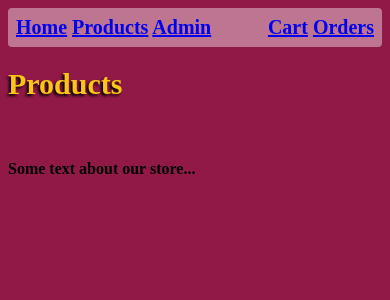
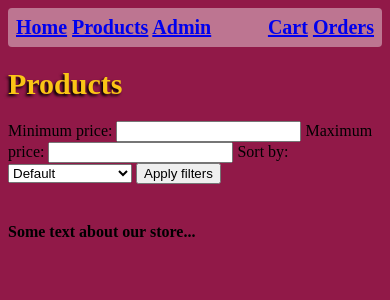
Before and after one commit to Panch-moder/Online-Shop, a Django app: page /products/ in a window 390 px wide. Shown: the top 300 px of the page. Run offline with Django 5.2, Linux system fonts and the light colour scheme; data that the repository does not hold is empty.

Commit message:
feature: add filtering and set up on the phone (#8)

```diff
--- a/config/settings.py
+++ b/config/settings.py
@@ -30,7 +30,7 @@ if not SECRET_KEY:
 # SECURITY WARNING: don't run with debug turned on in production!
 DEBUG = True
 
-ALLOWED_HOSTS = []
+ALLOWED_HOSTS = ['192.168.0.14', '127.0.0.1']
 
 
 # Application definition
--- a/store/templates/store/products.html
+++ b/store/templates/store/products.html
@@ -1,9 +1,36 @@
-{% extends 'store/base.html' %}
+    {% extends 'store/base.html' %}
 {% load static %}
 
 {% block content %}
 
 <h1 class="products-page-title">Products</h1>
+
+
+<form method="GET">
+    <label>
+        Minimum price:
+        <input type="number" name="min_price" min="0">
+    </label>
+
+    <label>
+        Maximum price:
+        <input type="number" name="max_price" min="0">
+    </label>
+
+    <label>
+        Sort by:
+        <select name="sort">
+            <option value="">Default</option>
+            <option value="price">Price: low to high</option>
+            <option value="-price">Price: high to low</option>
+            <option value="name">Name: A to Z</option>
+            <option value="-name">Name: Z to A</option>
+        </select>
+    </label>
+
+    <button type="submit">Apply filters</button>
+</form>
+
 
 <div class="products-container">
 
--- a/store/views.py
+++ b/store/views.py
@@ -18,8 +18,29 @@ def home(request):
     ]})
 
 def products(request):
-    products = list(Product.objects.all())
     cart_quantities = {}
+
+    try:
+        products = Product.objects.all()
+        max_price = request.GET.get("max_price")
+        min_price = request.GET.get("min_price")
+        allowed_sort_options = {"price", "-price", "name", "-name"}
+        sort = request.GET.get("sort")
+
+        if max_price is not None and max_price.isdigit():
+            max_price = int(max_price)
+            products = products.filter(price__lte=max_price)
+        if min_price is not None and min_price.isdigit():
+            min_price = int(min_price)
+            products = products.filter(price__gte=min_price)
+        if sort in allowed_sort_options:
+            products = products.order_by(sort)
+
+    except (ValueError, TypeError):
+        messages.warning(request, "Please enter a valid numeric parameter")
+        products = Product.objects.all()
+
+    products = products.filter(stock__gt=0)
 
     if request.user.is_authenticated:
         cart_quantities = dict(
```
